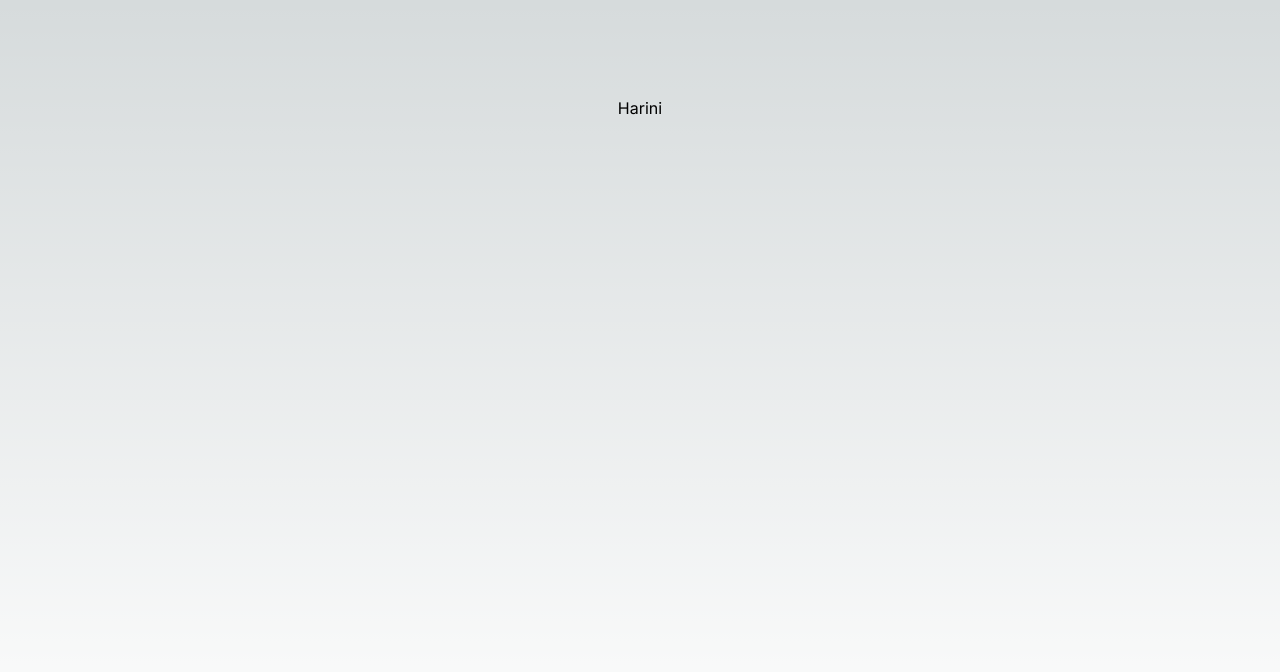
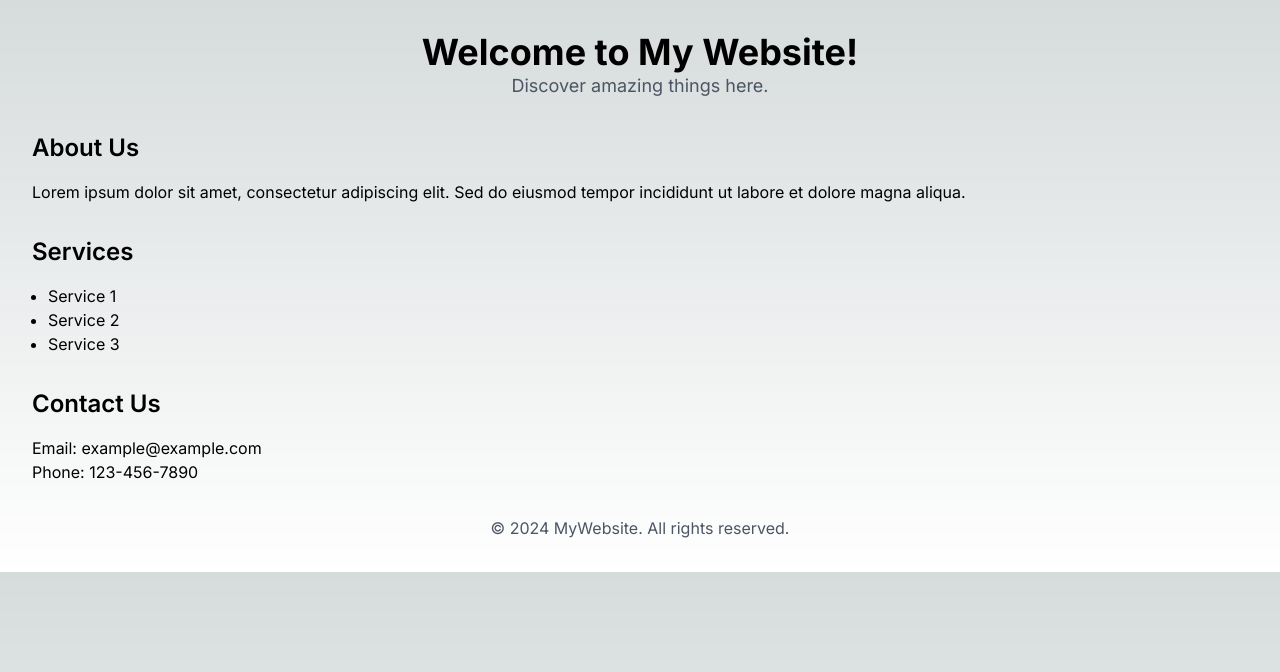
Before and after one commit to shriharini10/myproj, a Next.js app: page / in a window 1280 px wide. Shown: the top 672 px of the page. Built offline with nearby package versions, Linux system fonts and the light colour scheme.

Commit message:
changes in page.tsx

```diff
--- a/app/page.tsx
+++ b/app/page.tsx
@@ -1,9 +1,36 @@
-import Image from "next/image";
+import { FC } from 'react';
 
-export default function Home() {
+const Home: FC = () => {
   return (
-    <main className="flex min-h-screen flex-col items-center justify-between p-24">
-      <h1>Harini</h1>
-    </main>
+    <div className="container mx-auto p-8">
+      <header className="text-center mb-8">
+        <h1 className="text-4xl font-bold">Welcome to My Website!</h1>
+        <p className="text-lg text-gray-600">Discover amazing things here.</p>
+      </header>
+      <main>
+        <section className="mb-8">
+          <h2 className="text-2xl font-semibold mb-4">About Us</h2>
+          <p>Lorem ipsum dolor sit amet, consectetur adipiscing elit. Sed do eiusmod tempor incididunt ut labore et dolore magna aliqua.</p>
+        </section>
+        <section className="mb-8">
+          <h2 className="text-2xl font-semibold mb-4">Services</h2>
+          <ul className="list-disc pl-4">
+            <li>Service 1</li>
+            <li>Service 2</li>
+            <li>Service 3</li>
+          </ul>
+        </section>
+        <section>
+          <h2 className="text-2xl font-semibold mb-4">Contact Us</h2>
+          <p>Email: example@example.com</p>
+          <p>Phone: 123-456-7890</p>
+        </section>
+      </main>
+      <footer className="mt-8 text-center text-gray-600">
+        <p>&copy; 2024 MyWebsite. All rights reserved.</p>
+      </footer>
+    </div>
   );
-}
+};
+
+export default Home;
```
